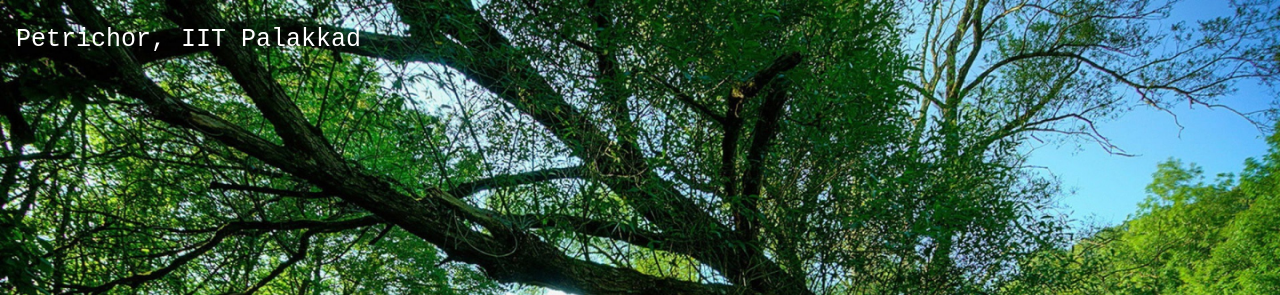
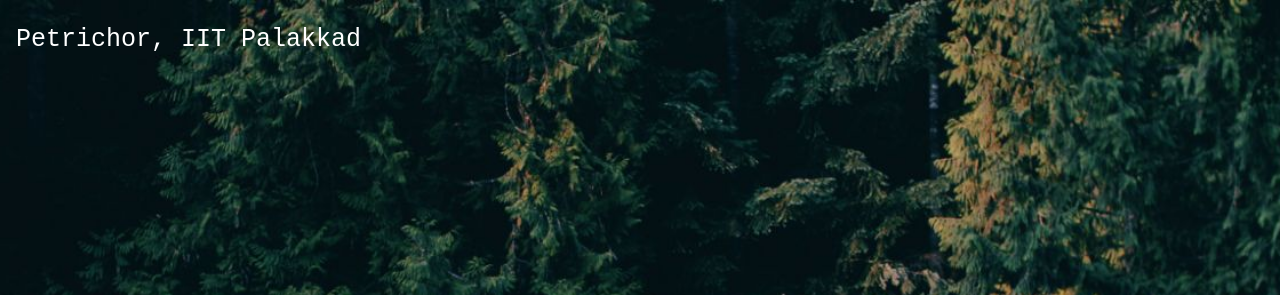
Before and after one commit to kmech/PetrichorIITPkd.github.io, a plain HTML site: page index.html in a window 1280 px wide. Shown: the top 295 px of the page. Drawn offline with Linux system fonts and the light colour scheme.

Commit message:
changed background.

```diff
--- a/index.html
+++ b/index.html
@@ -7,7 +7,7 @@ body, html {
 }
 
 .bgimg {
-    background-image: url('forest.jpg');
+    background-image: url('forestbridge.jpg');
     height: 100%;
     background-position: center;
     background-size: cover;
```
